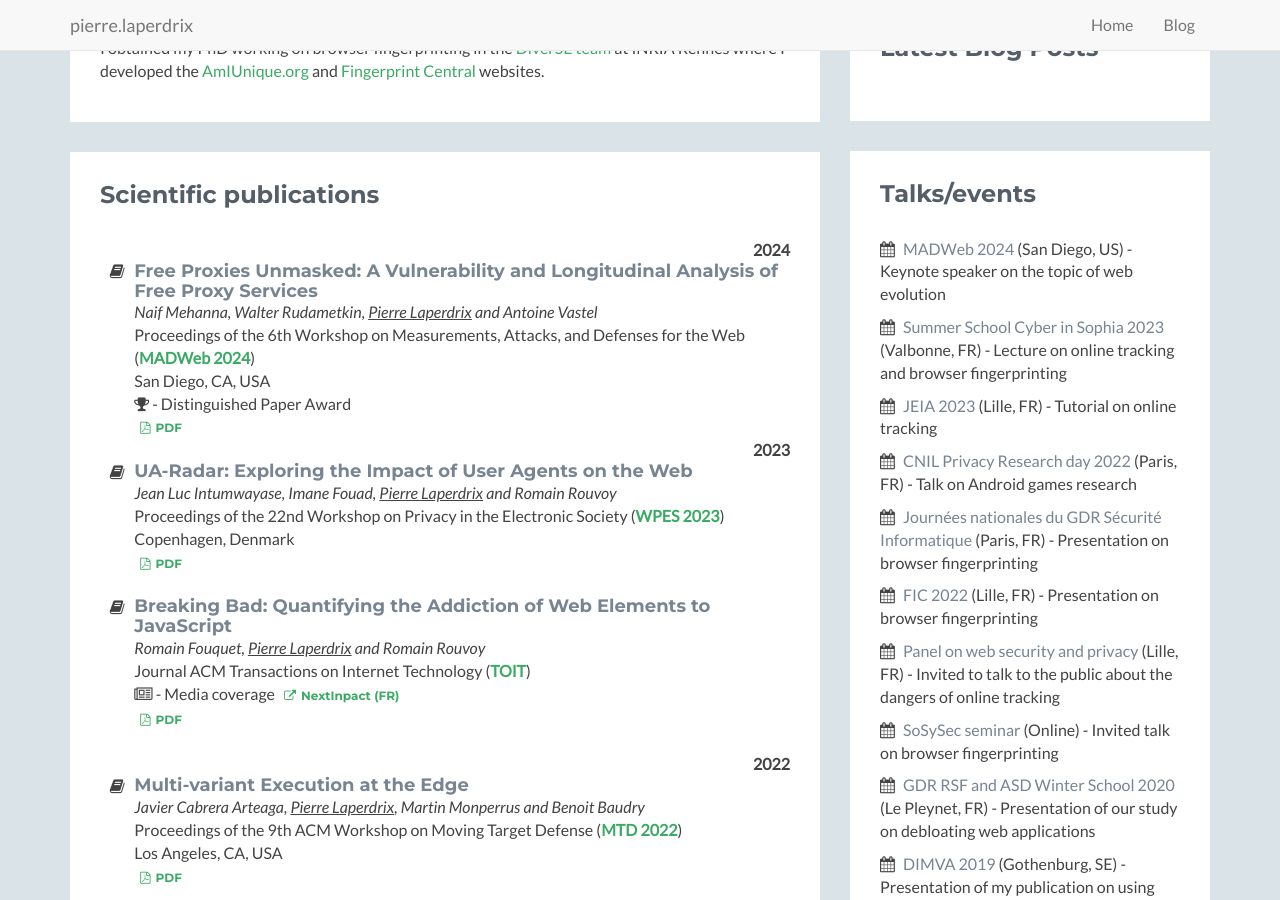
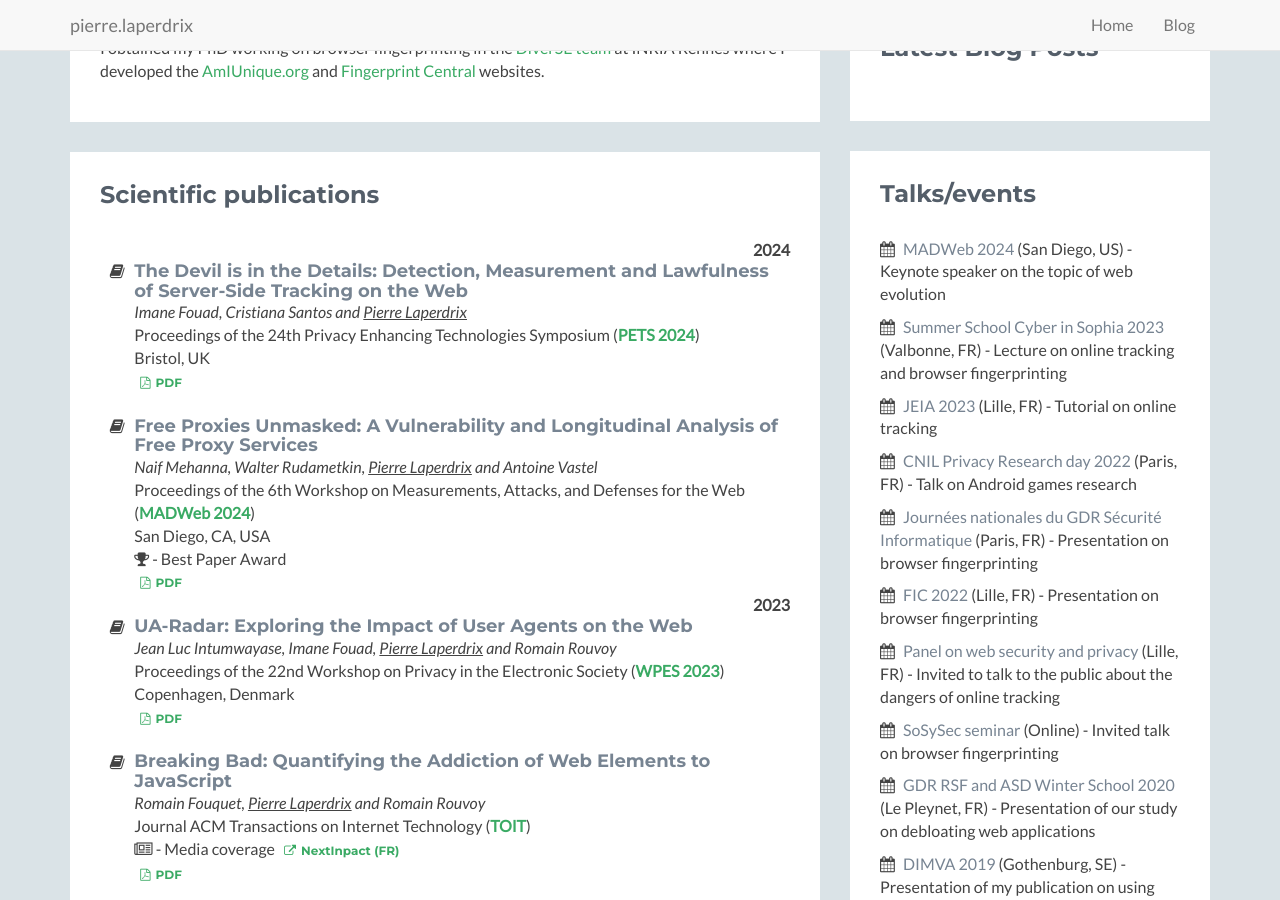
Before and after one commit to plaperdr/plaperdr.github.io, a Jekyll site: the page built from index.html, in a window 1280 px wide and 900 px high, scrolled down 538 px. Built offline with Jekyll 4.4.1, drawn with Linux system fonts in a browser that asks for light colours.

Commit message:
Updating site

```diff
--- a/index.html
+++ b/index.html
@@ -45,13 +45,23 @@ layout: home
                         <ul class="fa-ul">
                             <li style="text-align:right"><b>2024</b></li>
                             <li><i class="fa-li fa fa-book"></i>
+                                <h4 class="title">The Devil is in the Details: Detection, Measurement and Lawfulness of Server-Side Tracking on the Web</h4>
+                                <span><i> Imane Fouad, Cristiana Santos and <span class="me">Pierre Laperdrix</span></i></span><br>
+                                <span>Proceedings of the 24th Privacy Enhancing Technologies Symposium
+                                    (<b><a href="https://petsymposium.org/2024/" target="_blank">PETS 2024</a></b>)
+                                    <br>Bristol, UK
+                                </span><br>
+                                <a class="btn btn-secondary btn-xs" href="https://hal.science/hal-04617727v1/document" target="_blank"><i class="fa fa-file-pdf-o"></i>PDF</a>
+                            </li><!--//li-->
+                            <br>
+                            <li><i class="fa-li fa fa-book"></i>
                                 <h4 class="title">Free Proxies Unmasked: A Vulnerability and Longitudinal Analysis of Free Proxy Services</h4>
                                 <span><i> Naif Mehanna, Walter Rudametkin, <span class="me">Pierre Laperdrix</span> and Antoine Vastel</i></span><br>
                                 <span>Proceedings of the 6th Workshop on Measurements, Attacks, and Defenses for the Web
-                                    (<b><a href="https://www.wpes2023.conf.kth.se/index.html" target="_blank">MADWeb 2024</a></b>)
+                                    (<b><a href="https://madweb.work/program24/" target="_blank">MADWeb 2024</a></b>)
                                     <br>San Diego, CA, USA
                                 </span><br>
-                                <span><i class="fa fa-trophy" aria-hidden="true"></i> - Distinguished Paper Award</span><br>
+                                <span><i class="fa fa-trophy" aria-hidden="true"></i> - Best Paper Award</span><br>
                                 <a class="btn btn-secondary btn-xs" href="https://hal.science/hal-04489166v1/document" target="_blank"><i class="fa fa-file-pdf-o"></i>PDF</a>
                             </li><!--//li-->
 
```
